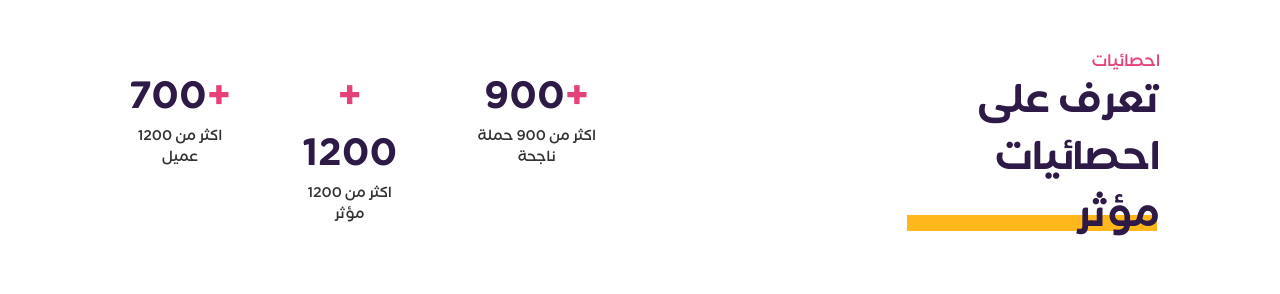
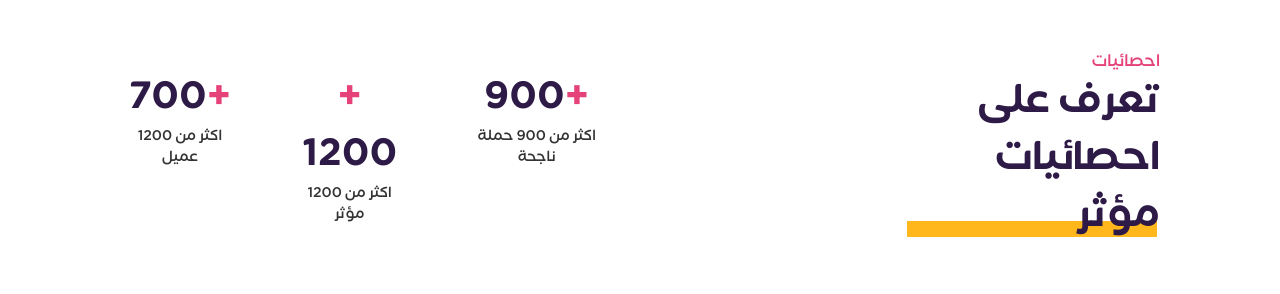
Before and after one commit to alzeqri1997/moather-landing-page, a Next.js app: page / in a window 1280 px wide. Shown: the part 2280-2574 px from the top of the page. Built offline with nearby package versions, Linux system fonts and the light colour scheme.

Commit message:
change position

```diff
--- a/styles/globals.css
+++ b/styles/globals.css
@@ -47,7 +47,7 @@ body {
   height: 16px;
   background-color: #ffb71b;
   position: absolute;
-  bottom: 13px;
+  bottom: 7px;
   right: 3px;
   z-index: -1;
 }
```
